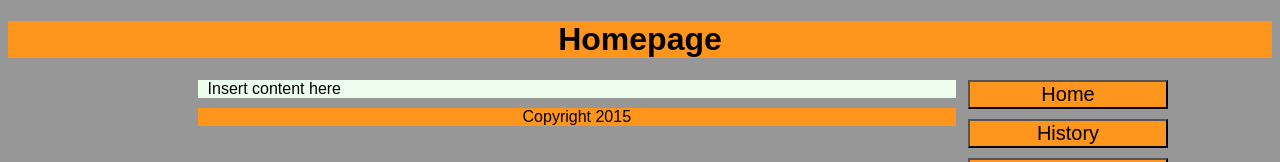
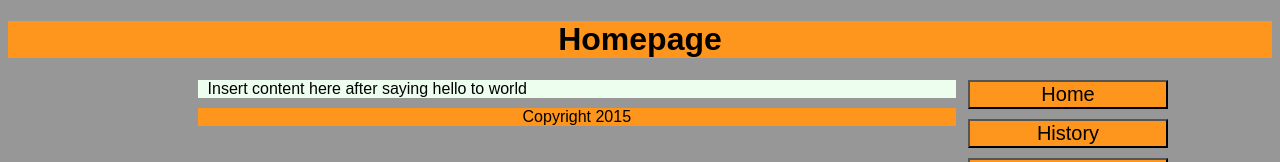
Before and after one commit to JC299204/TrainingZone, a plain HTML site: page index.html in a window 1280 px wide. Shown: the top 162 px of the page. Drawn offline with Linux system fonts and the light colour scheme.

Commit message:
hello world
and mars

```diff
--- a/index.html
+++ b/index.html
@@ -25,7 +25,7 @@
 </nav>
 <section class="content">
     <p>
-        Insert content here
+        Insert content here after saying hello to world
     </p>
 </section>
 <footer class="foot">
```
